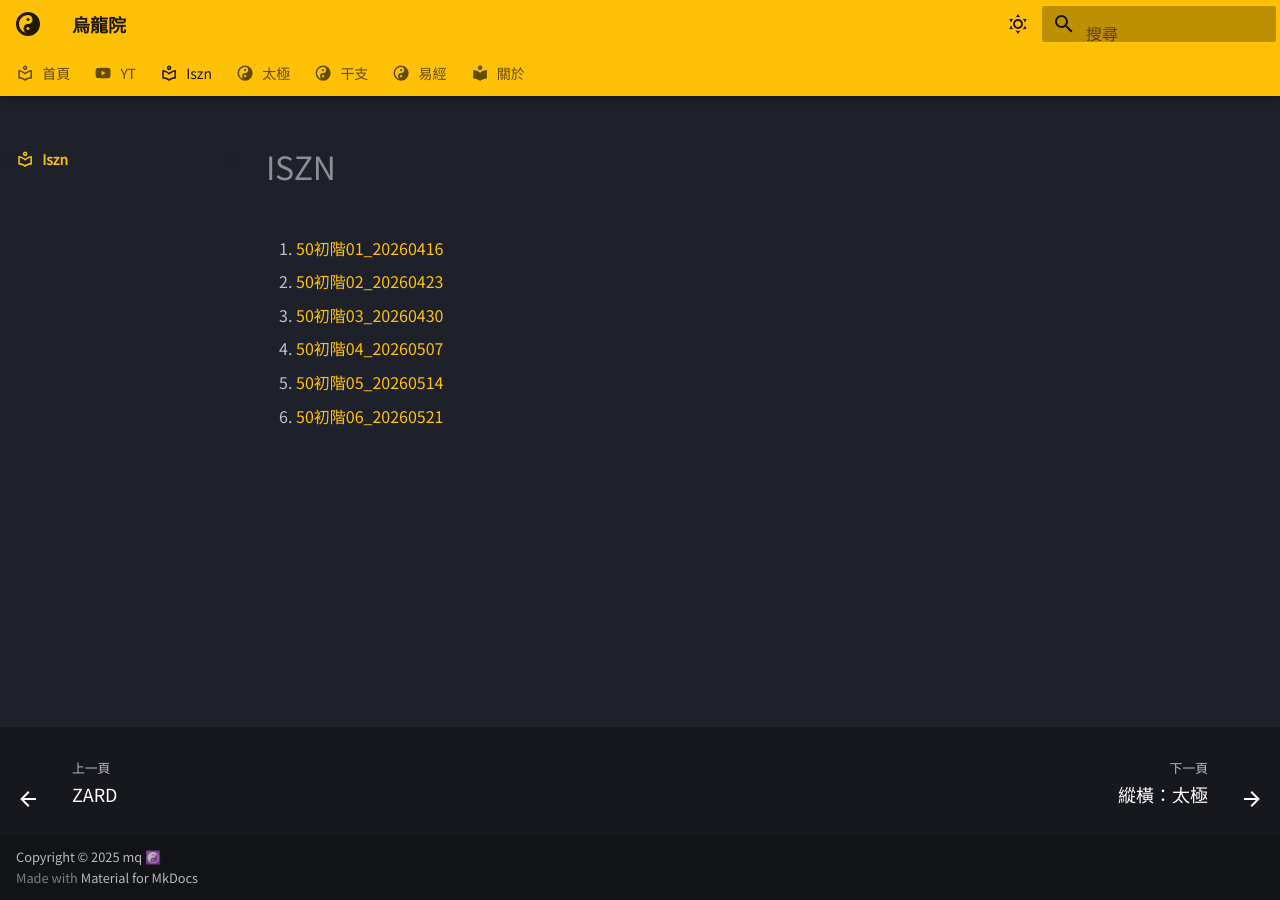
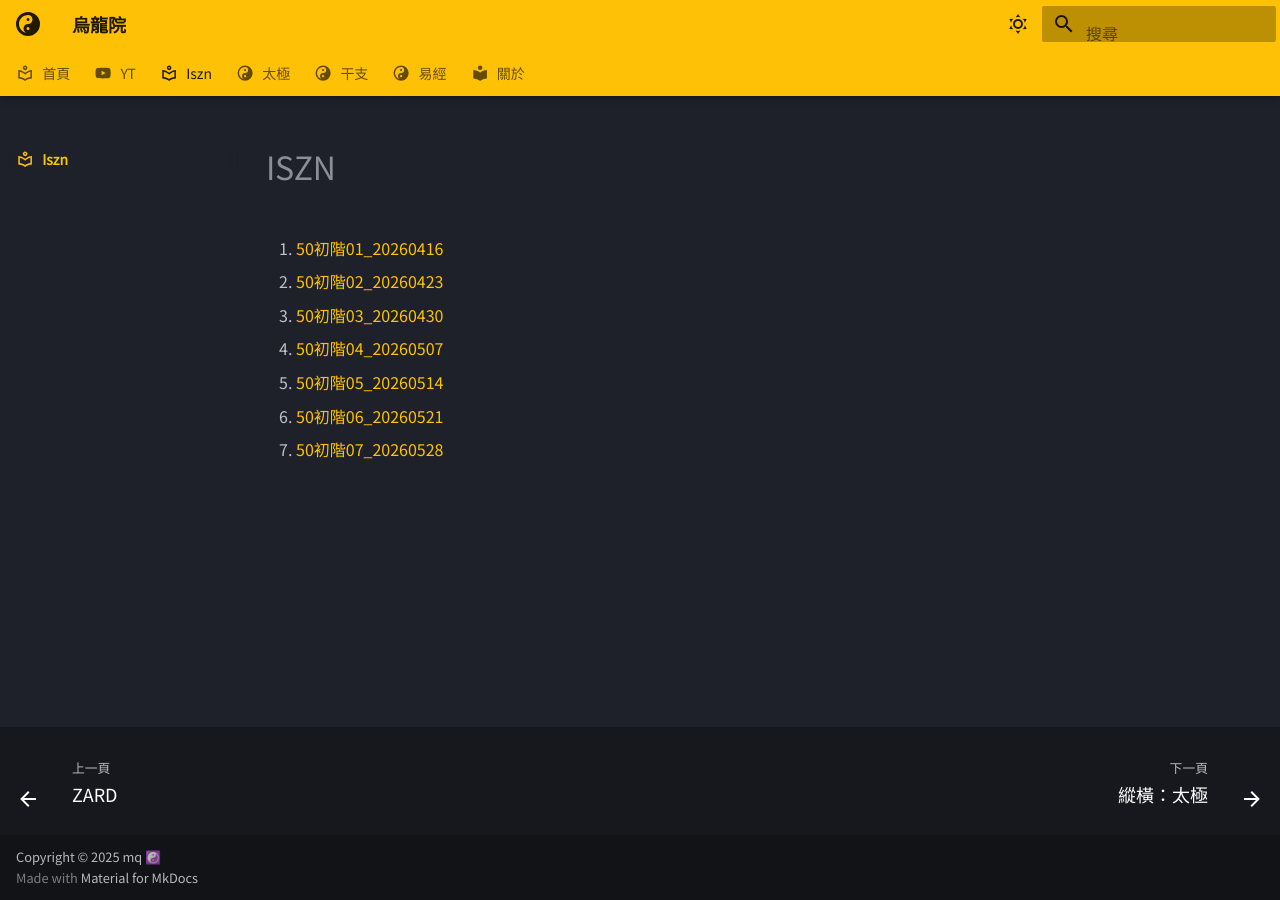
Before and after one commit to oolongyuan/oolongyuan.github.io, an MkDocs documentation site: the page built from docs/iszn/index.md, in a window 1280 px wide. Built offline with MkDocs 1.6.1 and Material for MkDocs 9.7.7, drawn with Linux system fonts in a browser that asks for light colours; some web fonts are replaced.

Commit message:
added 07_20260528

```diff
--- a/docs/iszn/index.md
+++ b/docs/iszn/index.md
@@ -17,3 +17,5 @@ subtitle:
  1. [50初階05_20260514](https://iframe.mediadelivery.net/embed/431082/4910d036-d3cf-4585-8828-cc3feee9ad8e?autoplay=false){target="_blank"}
 
  1. [50初階06_20260521](https://iframe.mediadelivery.net/embed/431082/2da484e6-29e0-4ffd-b461-52d409f37a44?autoplay=false){target="_blank"}
+
+ 1. [50初階07_20260528](https://iframe.mediadelivery.net/embed/431082/5797aed9-5adf-4844-a5c1-40102f27665a?autoplay=false){target="_blank"}
```
